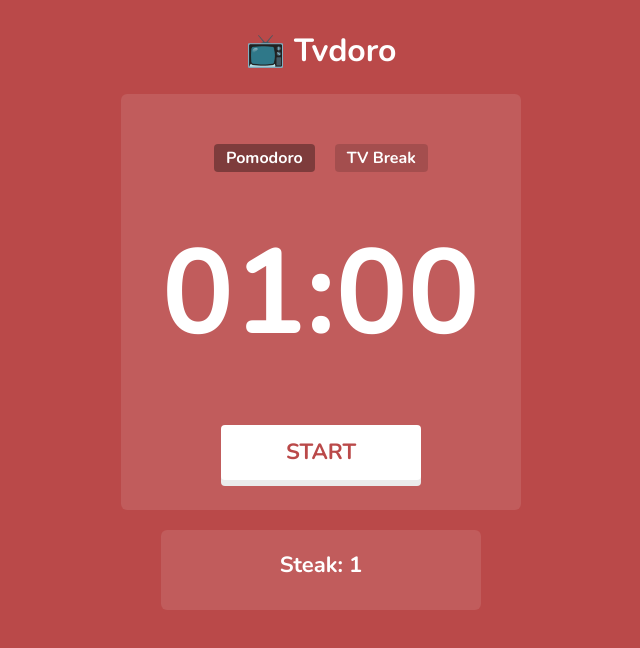
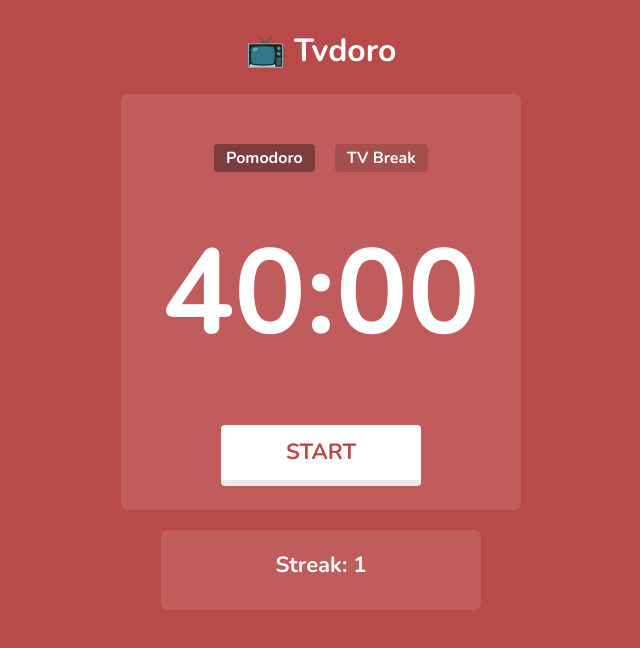
Before and after one commit to IvanKuria/tvdoro-react-app, a React (Vite) app: page / in a window 1280 px wide. Shown: the top 648 px of the page, without its empty margins (319-959 px from the left). Built offline with nearby package versions, Linux system fonts and the light colour scheme; a web font is replaced by a local one.

Commit message:
changed some stuff lol

```diff
--- a/src/components/Counter.jsx
+++ b/src/components/Counter.jsx
@@ -22,7 +22,7 @@ function Counter() {
         document.body.style.backgroundColor = isPomodoro ? "rgb(186, 73, 73)" : "rgb(56, 133, 138)"
 
         if (isPomodoro) {
-            setMinutes(1);
+            setMinutes(40);
             setSeconds(0);
         } else {
             setMinutes(20);
--- a/src/components/PomodoroCounter.jsx
+++ b/src/components/PomodoroCounter.jsx
@@ -5,7 +5,7 @@ function PomodoroCounter(props) {
   return (
     <>
         <div className="title-counter">
-            <span>{props.counter < 2 ? `Steak: ${props.counter}` : `Steaks: ${props.counter}`}</span>
+            <span>{props.counter < 2 ? `Streak: ${props.counter}` : `Streaks: ${props.counter}`}</span>
         </div>
     </>
   )
```
